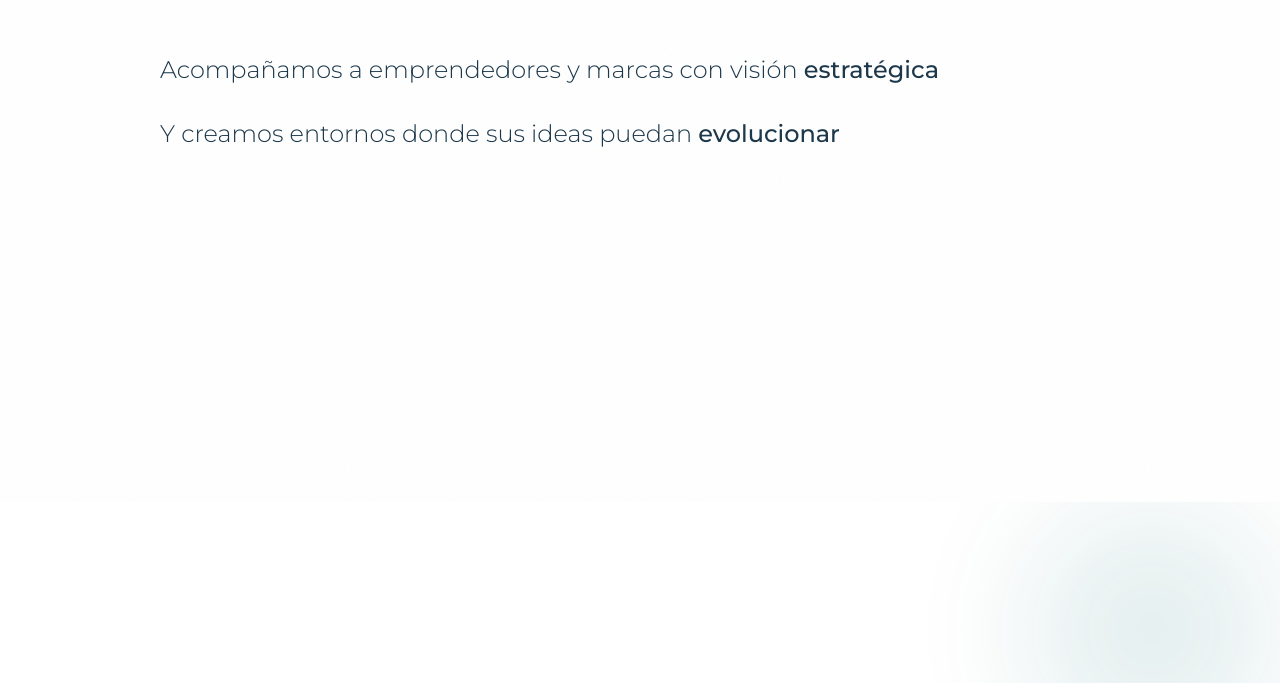
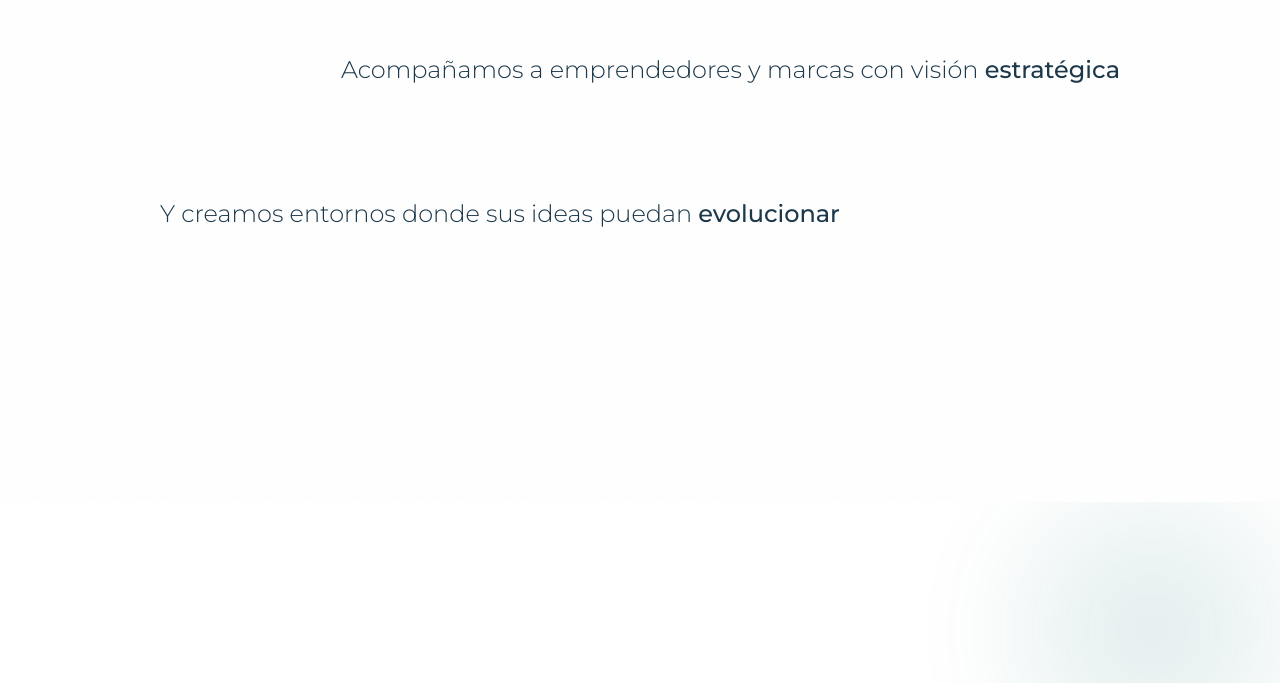
Before and after one commit to Alonzojunco9009/arrecife-digital-flux, a React (Vite) app: page / in a window 1280 px wide. Shown: the part 5098-5781 px from the top of the page. Built offline with nearby package versions, Linux system fonts and the light colour scheme.

Commit message:
Visual edit in Lovable
Edited UI in Lovable

```diff
--- a/src/components/AboutSection.tsx
+++ b/src/components/AboutSection.tsx
@@ -20,30 +20,37 @@ const AboutSection = () => {
       }
     };
   }, []);
-  return (
-    <section ref={sectionRef} className="min-h-screen flex items-center justify-center bg-background py-20 px-6 sand-texture">
+  return <section ref={sectionRef} className="min-h-screen flex items-center justify-center bg-background py-20 px-6 sand-texture">
       <div className="container mx-auto max-w-5xl space-y-8">
-        <motion.p
-          initial={{ opacity: 0, x: 100 }}
-          animate={isVisible ? { opacity: 1, x: 0 } : {}}
-          transition={{ duration: 1.8, ease: "easeOut" }}
-          className="text-xl md:text-2xl text-foreground font-light leading-relaxed"
-        >
+        <motion.p initial={{
+        opacity: 0,
+        x: 100
+      }} animate={isVisible ? {
+        opacity: 1,
+        x: 0
+      } : {}} transition={{
+        duration: 1.8,
+        ease: "easeOut"
+      }} className="md:text-2xl text-foreground font-light leading-relaxed my-0 py-[80px] text-right text-2xl">
           Acompañamos a emprendedores y marcas con visión{" "}
           <span className="font-medium">estratégica</span>
         </motion.p>
 
-        <motion.p
-          initial={{ opacity: 0, x: 100 }}
-          animate={isVisible ? { opacity: 1, x: 0 } : {}}
-          transition={{ duration: 1.8, ease: "easeOut", delay: 0.3 }}
-          className="text-xl md:text-2xl text-foreground font-light leading-relaxed"
-        >
+        <motion.p initial={{
+        opacity: 0,
+        x: 100
+      }} animate={isVisible ? {
+        opacity: 1,
+        x: 0
+      } : {}} transition={{
+        duration: 1.8,
+        ease: "easeOut",
+        delay: 0.3
+      }} className="text-xl md:text-2xl text-foreground font-light leading-relaxed">
           Y creamos entornos donde sus ideas puedan{" "}
           <span className="font-medium">evolucionar</span>
         </motion.p>
       </div>
-    </section>
-  );
+    </section>;
 };
 export default AboutSection;
```
